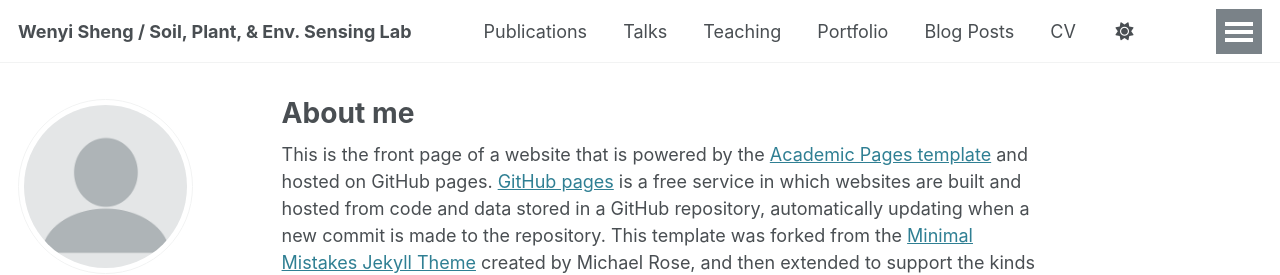
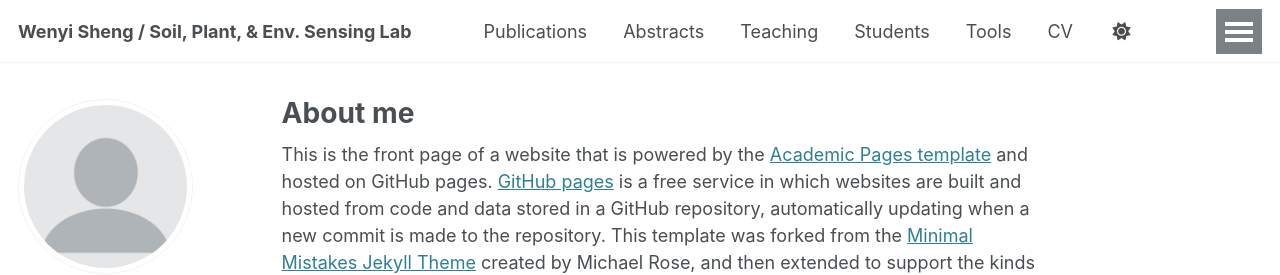
Before and after one commit to SPESlab/SPESlab.github.io, a Jekyll site: the page built from _pages/about.md, in a window 1280 px wide. Shown: the top 275 px of the page. Built offline with Jekyll 4.4.1, drawn with Linux system fonts in a browser that asks for light colours; some web fonts are replaced.

Commit message:
Update navigation.yml

```diff
--- a/_data/navigation.yml
+++ b/_data/navigation.yml
@@ -11,17 +11,17 @@ main:
   - title: "Publications"
     url: /publications/
 
-  - title: "Talks"
-    url: /talks/
+  - title: "Abstracts"
+    url: /abstracts/
 
   - title: "Teaching"
     url: /teaching/
 
-  - title: "Portfolio"
-    url: /portfolio/
+  - title: "Students"
+    url: /student/
 
-  - title: "Blog Posts"
-    url: /year-archive/
+  - title: "Tools"
+    url: /tools/
 
   - title: "CV"
     url: /cv/
```
